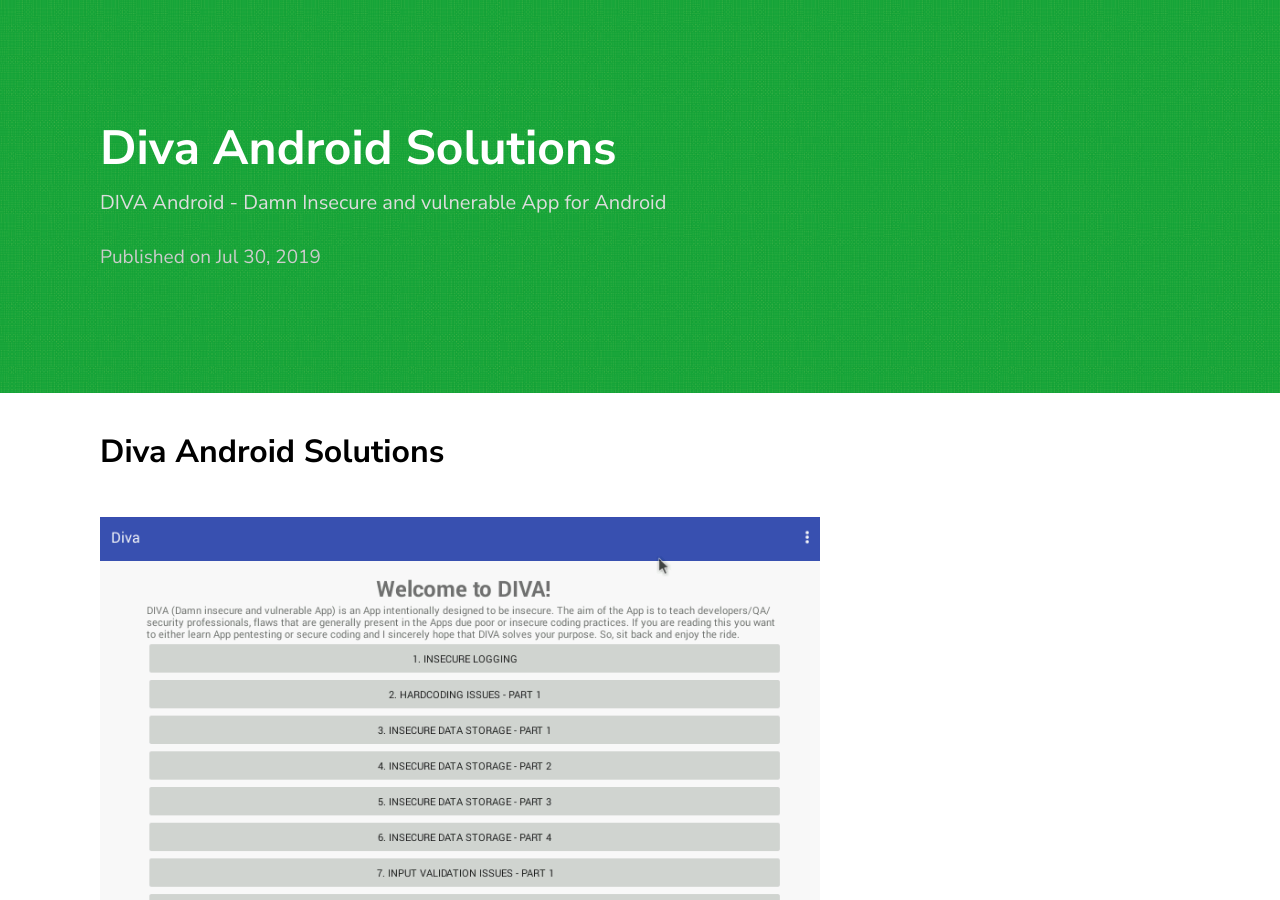
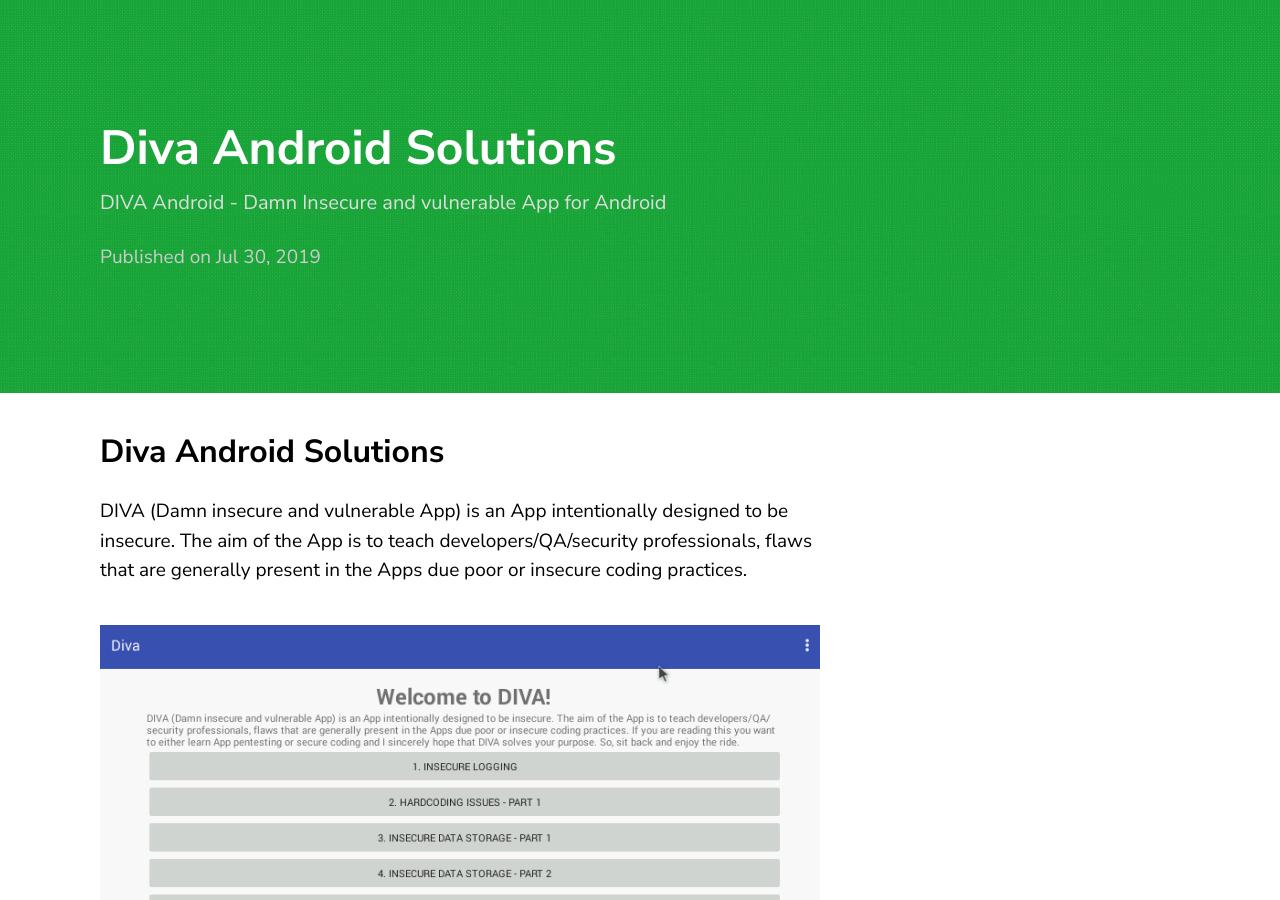
Before and after one commit to harunpoyraz/harunpoyraz.github.io, a Jekyll site: the page built from _posts/2019-07-30-diva-android-solutions.markdown, in a window 1280 px wide and 900 px high. Built offline with Jekyll 4.4.1, drawn with Linux system fonts in a browser that asks for light colours.

Commit message:
Update 2019-07-30-diva-android-solutions.markdown

```diff
--- a/_posts/2019-07-30-diva-android-solutions.markdown
+++ b/_posts/2019-07-30-diva-android-solutions.markdown
@@ -9,6 +9,7 @@ published: true
 
 ## Diva Android Solutions
 
+DIVA (Damn insecure and vulnerable App) is an App intentionally designed to be insecure. The aim of the App is to teach developers/QA/security professionals, flaws that are generally present in the Apps due poor or insecure coding practices.
 
 
 
```
